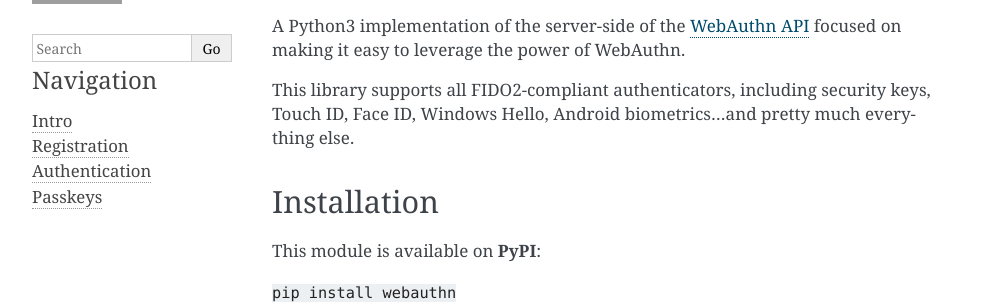
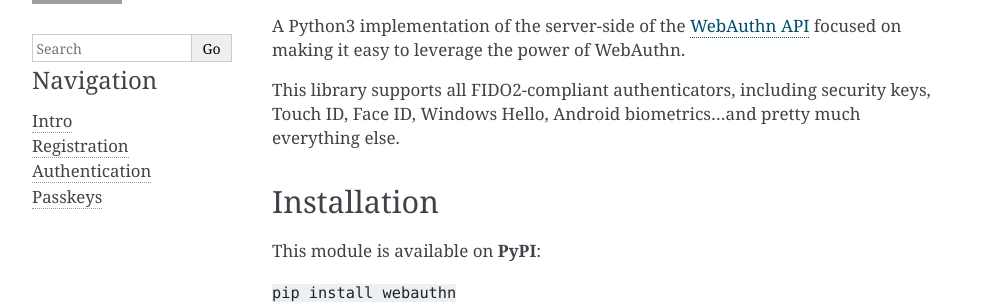
Before and after one commit to duo-labs/py_webauthn, a Sphinx documentation site: the page built from source/index.md, in a window 1280 px wide. Shown: the part 132-436 px from the top of the page, without its empty margins (148-1140 px from the left). Built offline with Sphinx 7.4.7, drawn with Linux system fonts in a browser that asks for light colours; grey boxes are pictures that could not be loaded.

Commit message:
Add customer CSS for theme overrides

```diff
--- /dev/null
+++ b/source/_static/styles.css
@@ -0,0 +1,9 @@
+/**
+ * Theme overrides - alabaster
+ */
+div.body p, div.body dd, div.body li, div.body blockquote {
+  -moz-hyphens: none;
+  -ms-hyphens: none;
+  -webkit-hyphens: none;
+  hyphens: none;
+}
--- a/source/conf.py
+++ b/source/conf.py
@@ -25,6 +25,7 @@ html_copy_source = False
 # https://www.sphinx-doc.org/en/master/usage/configuration.html#options-for-html-output
 
 html_static_path = ["_static"]
+html_css_files = ["styles.css"]
 
 # -- Theme configuration -----------------------------------------------------
 # https://alabaster.readthedocs.io/en/latest/customization.html
```
